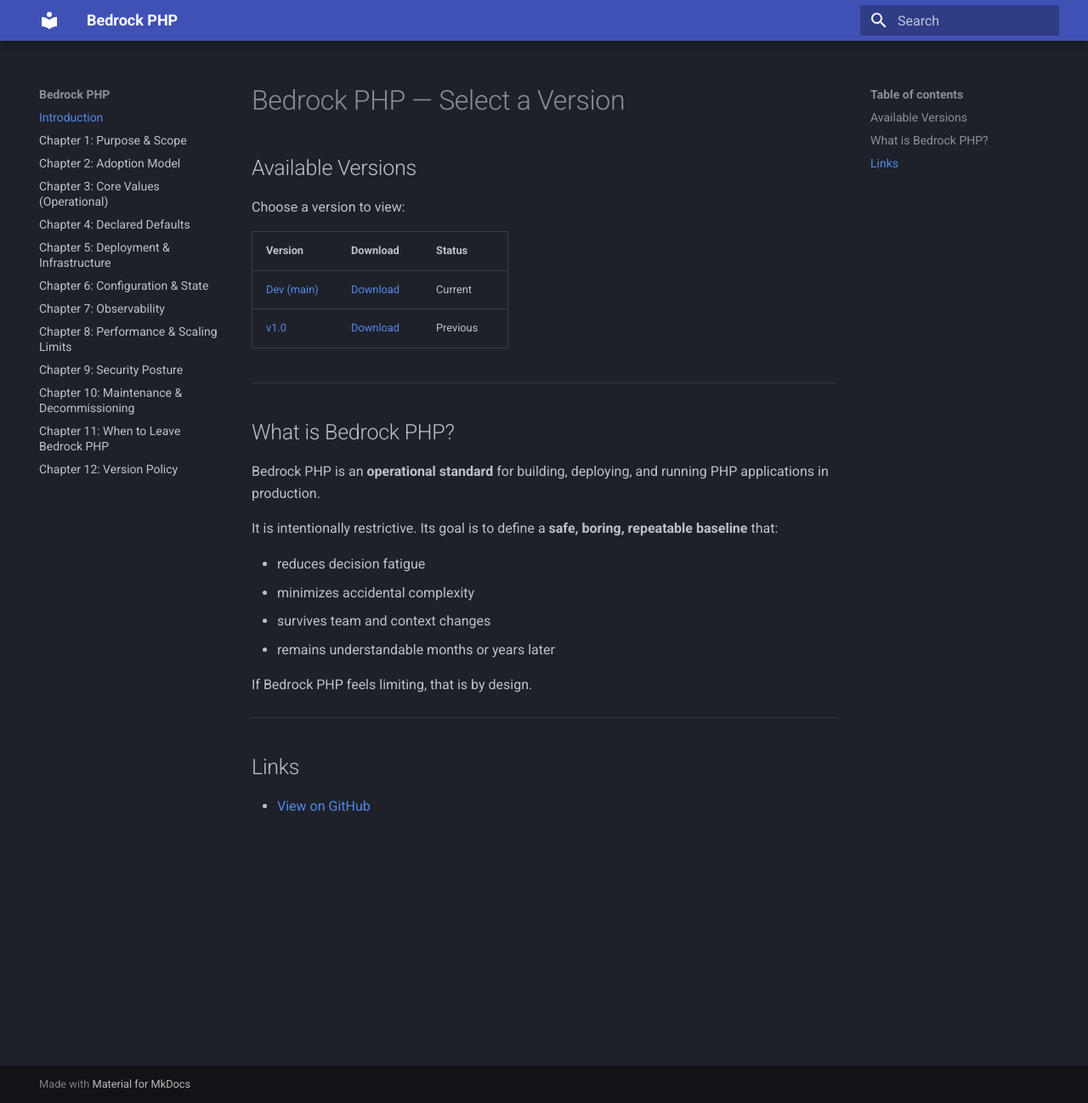
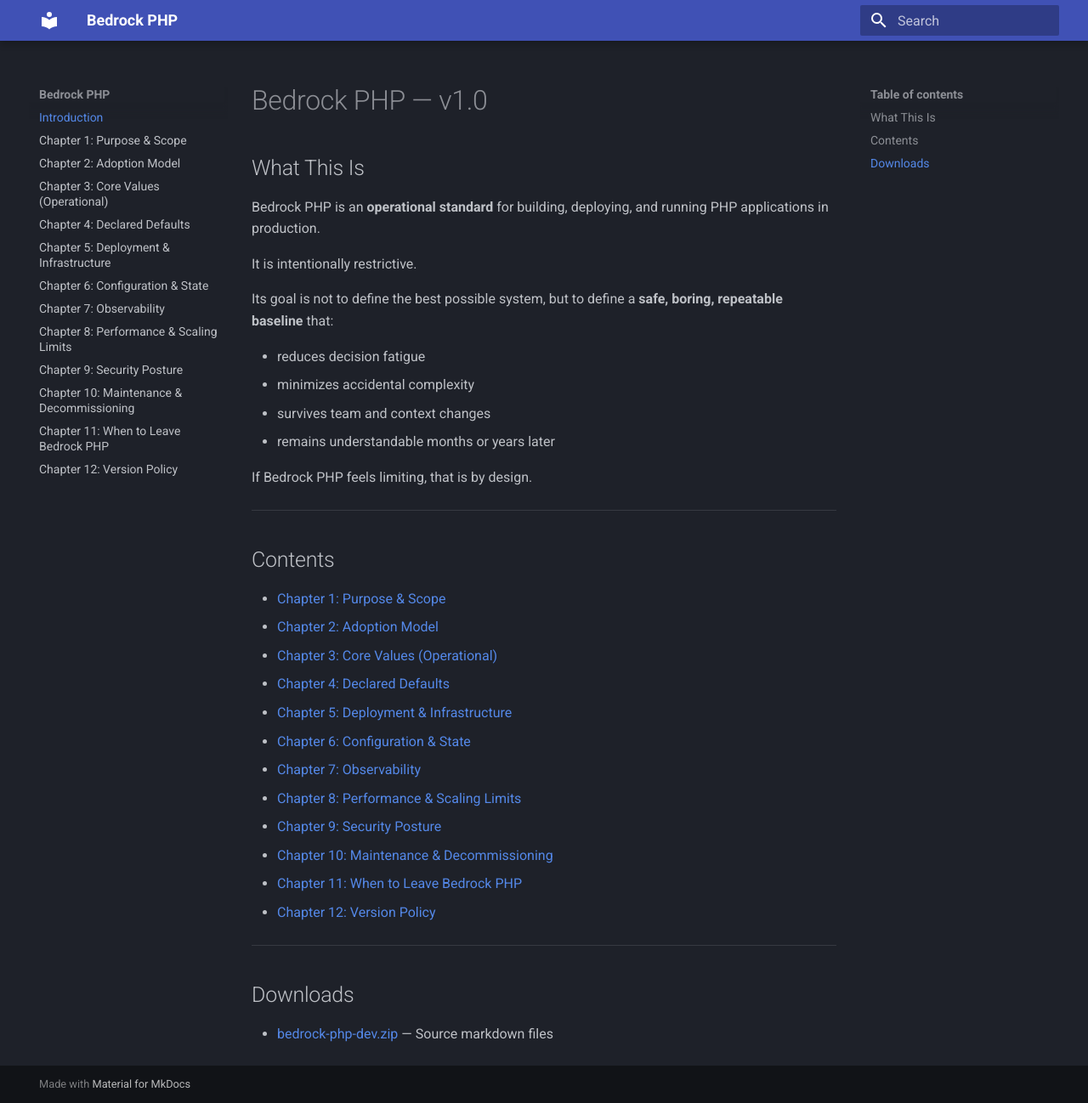
Before and after one commit to indy2kro/bedrock-php, an MkDocs documentation site: the page built from docs/index.md, in a window 1280 px wide and 1298 px high. Shown: the whole window at 85% size. Built offline with MkDocs 1.6.1 and Material for MkDocs 9.7.7, drawn with Linux system fonts in a browser that asks for light colours.

Commit message:
Update index

```diff
--- a/docs/index.md
+++ b/docs/index.md
@@ -1,21 +1,12 @@
-# Bedrock PHP — Select a Version
+# Bedrock PHP — v1.0
 
-## Available Versions
-
-Choose a version to view:
-
-| Version | Download | Status |
-|---------|----------|--------|
-| [Dev (main)](./dev/) | [Download](./dev/bedrock-php-dev.zip) | Current |
-| [v1.0](./v1.0/) | [Download](./v1.0/bedrock-php-v1.0.zip) | Previous |
-
----
-
-## What is Bedrock PHP?
+## What This Is
 
 Bedrock PHP is an **operational standard** for building, deploying, and running PHP applications in production.
 
-It is intentionally restrictive. Its goal is to define a **safe, boring, repeatable baseline** that:
+It is intentionally restrictive.
+
+Its goal is not to define the best possible system, but to define a **safe, boring, repeatable baseline** that:
 
 - reduces decision fatigue
 - minimizes accidental complexity
@@ -26,6 +17,23 @@
 
 ---
 
-## Links
+## Contents
 
-- [View on GitHub](https://github.com/anomalyco/bedrock-php)
+- [Chapter 1: Purpose & Scope](src/chapter1_purpose_and_scope.md)
+- [Chapter 2: Adoption Model](src/chapter2_adoption_model.md)
+- [Chapter 3: Core Values (Operational)](src/chapter3_core_values.md)
+- [Chapter 4: Declared Defaults](src/chapter4_declared_defaults.md)
+- [Chapter 5: Deployment & Infrastructure](src/chapter5_deployment_infrastructure.md)
+- [Chapter 6: Configuration & State](src/chapter6_configuration_state.md)
+- [Chapter 7: Observability](src/chapter7_observability.md)
+- [Chapter 8: Performance & Scaling Limits](src/chapter8_performance_scaling_limits.md)
+- [Chapter 9: Security Posture](src/chapter9_security_posture.md)
+- [Chapter 10: Maintenance & Decommissioning](src/chapter10_maintenance_decommissioning.md)
+- [Chapter 11: When to Leave Bedrock PHP](src/chapter11_when_to_leave.md)
+- [Chapter 12: Version Policy](src/chapter12_version_policy.md)
+
+---
+
+## Downloads
+
+- [bedrock-php-dev.zip](./bedrock-php-dev.zip) — Source markdown files
```
Also changed, not shown: 1 other file.
